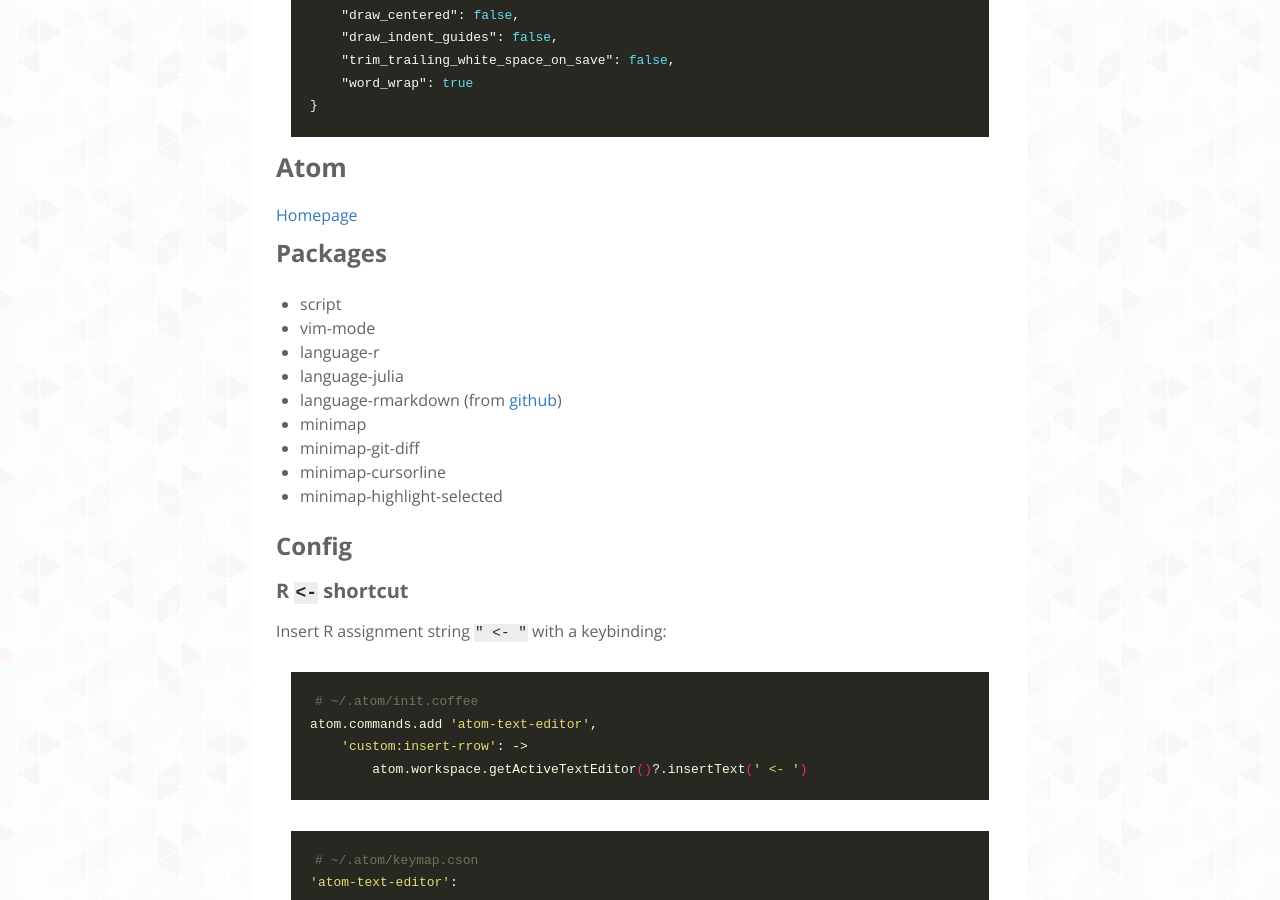
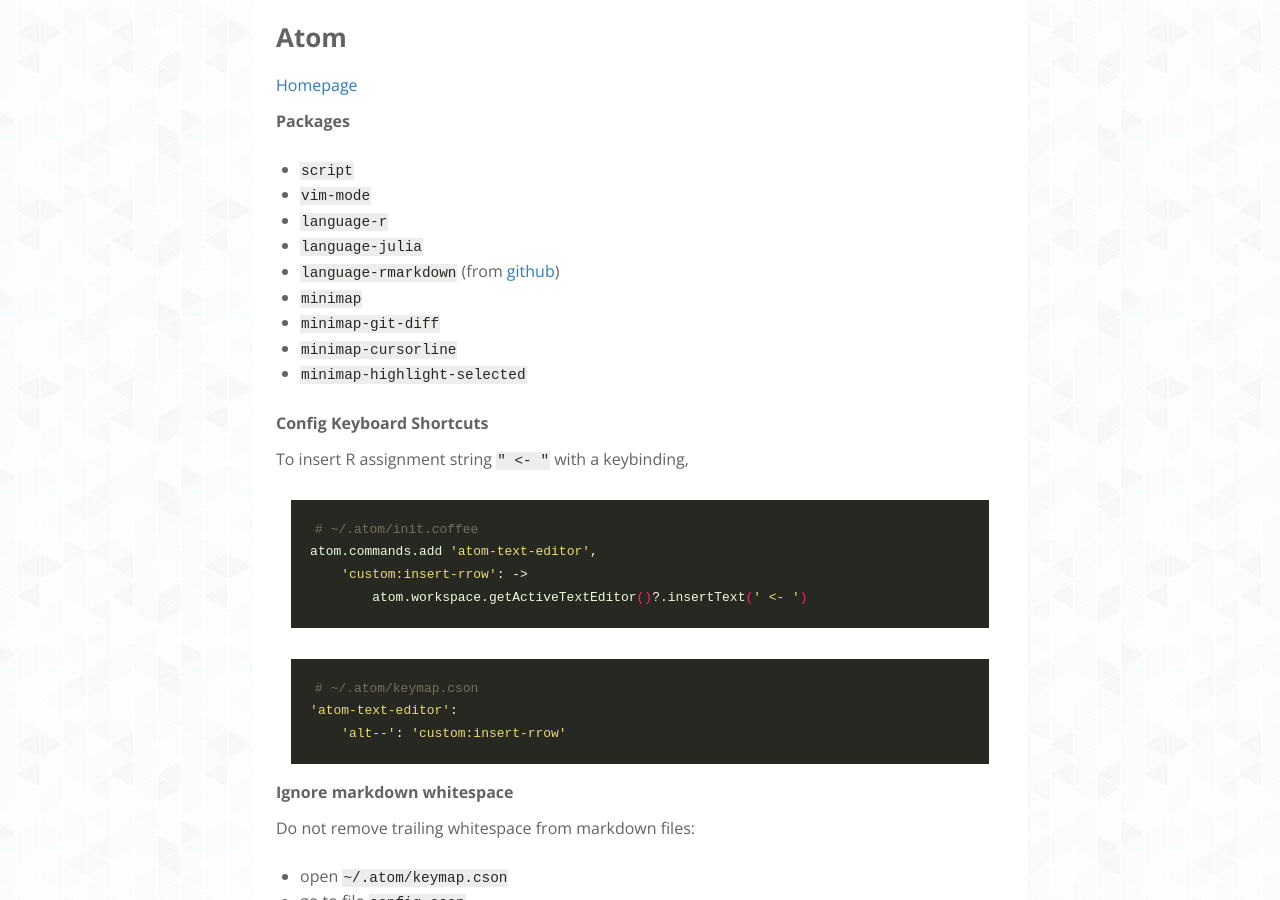
Before and after one commit to pmdbio/setempler.github.io, a Jekyll site: the page built from _manuals/editors.md, in a window 1280 px wide and 900 px high, scrolled down 3795 px. Built offline with Jekyll 4.4.1, drawn with Linux system fonts in a browser that asks for light colours; nearby versions of some CDN libraries; some web fonts are replaced; some of the changed text lies outside the part shown.

Commit message:
editor manual markdown style enhanced

````diff
--- a/_manuals/editors.md
+++ b/_manuals/editors.md
@@ -147,27 +149,27 @@
 }
 ```
 
+---
+
 ## Atom
 
 [Homepage](https://atom.io)
 
-### Packages
+**Packages**
 
-* script
-* vim-mode
-* language-r
-* language-julia
-* language-rmarkdown (from [github](https://github.com/juba/language-rmarkdown))
-* minimap
-* minimap-git-diff
-* minimap-cursorline
-* minimap-highlight-selected
+* `script`
+* `vim-mode`
+* `language-r`
+* `language-julia`
+* `language-rmarkdown` (from [github](https://github.com/juba/language-rmarkdown))
+* `minimap`
+* `minimap-git-diff`
+* `minimap-cursorline`
+* `minimap-highlight-selected`
 
-### Config
+**Config Keyboard Shortcuts**
 
-#### R `<-` shortcut
-
-Insert R assignment string `" <- "` with a keybinding:
+To insert R assignment string `" <- "` with a keybinding,
 
 ```bash
 # ~/.atom/init.coffee
@@ -182,7 +184,7 @@
     'alt--': 'custom:insert-rrow'
 ```
 
-#### Ignore markdown whitespace
+**Ignore markdown whitespace**
 
 Do not remove trailing whitespace from markdown files:
 
````
Also changed, not shown: other parts of _manuals/editors.md (+4 -2 lines).
